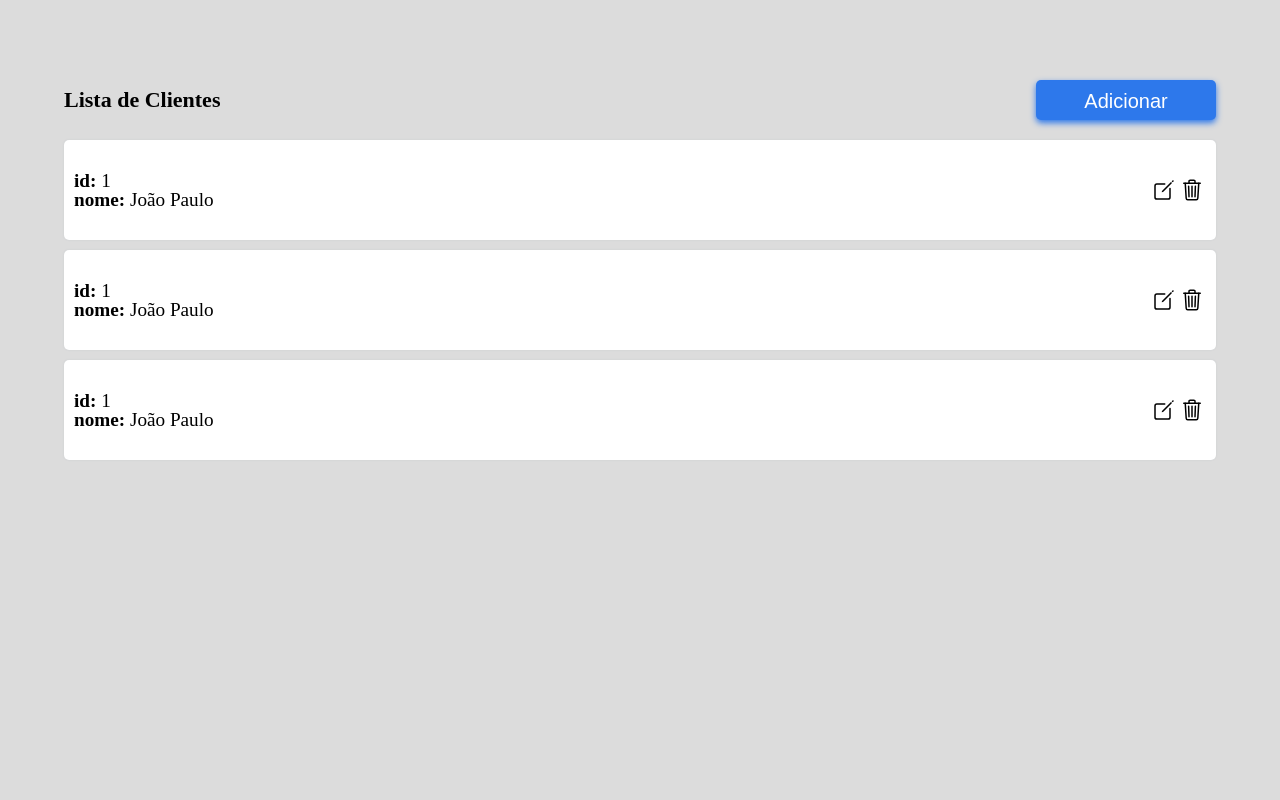
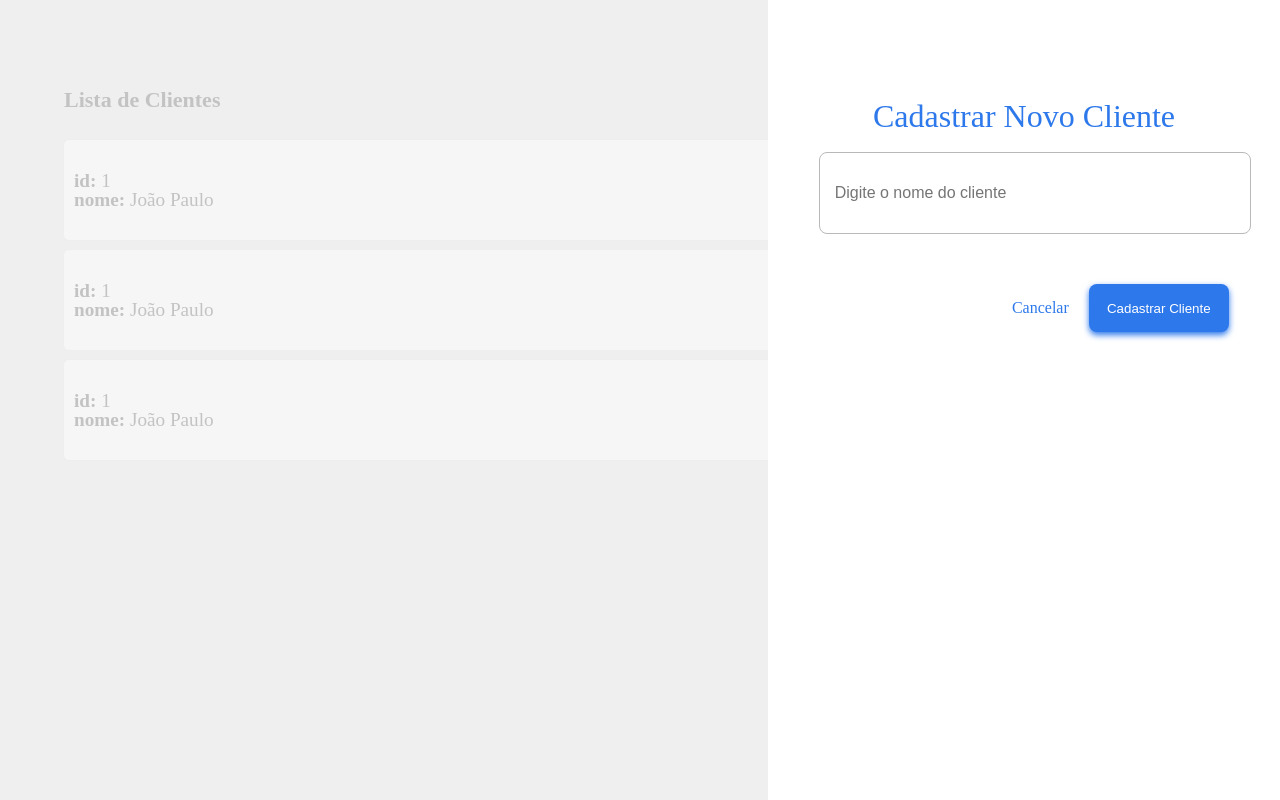
Before and after one commit to JpVargas0907/crud-cliente, a React (Create React App) app: page / in a window 1280 px wide. Both pictures are taken after a click on the button "Adicionar". Built offline with nearby package versions, Linux system fonts and the light colour scheme.

Commit message:
Funções para abrir e fechar as telas de adicionar e alterar o cliente implementadas.

```diff
--- a/src/App.js
+++ b/src/App.js
@@ -1,11 +1,15 @@
+import { useState } from "react";
 import AlterClientScreen from "./components/ClientsListScreen/AlterClientScreen";
 import ClientsListScreen from "./components/ClientsListScreen/ClientsListScreen";
 import RegisterNewClientScreen from "./components/ClientsListScreen/RegisterNewClientScreen";
 import UserContext from "./contexts/UserContext";
 
 function App() {
+  const [newClientScreenStatus, setNewClientScreenStatus] = useState(false);
+  const [alterScreenStatus, setAlterScreenStatus] = useState(false);
+
   return (
-    <UserContext.Provider>
+    <UserContext.Provider value={{newClientScreenStatus, setNewClientScreenStatus, alterScreenStatus, setAlterScreenStatus}}>
       <RegisterNewClientScreen />
       <ClientsListScreen/>
       <AlterClientScreen />
--- a/src/components/ClientsListScreen/AlterClientScreen.js
+++ b/src/components/ClientsListScreen/AlterClientScreen.js
@@ -1,8 +1,17 @@
 import styled from 'styled-components';
+import { useContext } from "react";
+import UserContext from "../../contexts/UserContext";
 
 export default function AlterClientScreen(){
+
+    const { alterScreenStatus, setAlterScreenStatus } = useContext(UserContext);
+
+    function closeAlterStatus(){
+        setAlterScreenStatus(false);
+    }
+
     return(
-        <Content>
+        <Content alterScreenStatus={alterScreenStatus}>
             <AlterClientForm>
                 <Titlle>Alterar o Nome do Cliente</Titlle>
                 <Form>
@@ -12,7 +21,7 @@ export default function AlterClientScreen(){
                     />
 
                     <div>
-                        <p>Cancelar</p>
+                        <p onClick={closeAlterStatus}>Cancelar</p>
                         <button>Confirmar Alteração</button>
                     </div>
                 </Form>
@@ -22,8 +31,7 @@ export default function AlterClientScreen(){
 }
 
 const Content = styled.div`
-    //display: ${props => props.newCardStatus ? "block" : "none"};
-    display: none;
+    display: ${props => props.alterScreenStatus ? "block" : "none"};
     top: 0px;
     position: fixed;
     height: 100vh;
--- a/src/components/ClientsListScreen/ClientContainer.js
+++ b/src/components/ClientsListScreen/ClientContainer.js
@@ -1,7 +1,15 @@
 import React from "react";
 import styled from "styled-components";
+import { useContext } from "react";
+import UserContext from "../../contexts/UserContext";
 
 export default function ClientContainer(){
+    const { setAlterScreenStatus } = useContext(UserContext);
+
+    function openAlterScreen(){
+        setAlterScreenStatus(true);
+    }
+
     return(
         <Container>
             <ClientInfo>
@@ -9,7 +17,7 @@ export default function ClientContainer(){
                 <p><b>nome:</b> João Paulo</p>
             </ClientInfo>
             <Buttons>
-                <ion-icon name="create-outline"></ion-icon>
+                <ion-icon onClick={openAlterScreen} name="create-outline"></ion-icon>
                 <ion-icon name="trash-outline"></ion-icon>
             </Buttons>
         </Container>
--- a/src/components/ClientsListScreen/ClientsListScreen.js
+++ b/src/components/ClientsListScreen/ClientsListScreen.js
@@ -1,19 +1,24 @@
 import styled from "styled-components";
-import ClientContainer from "./ClientContainer";
+import ClientContainer from "../../components/ClientsListScreen/ClientContainer";
+import { useContext } from "react";
+import UserContext from "../../contexts/UserContext";
 
 export default function ClientsListScreen(){
+
+    const { setNewClientScreenStatus } = useContext(UserContext);
+
     return(
         <>
             <Container>
                 <ClientsListContainer>
                     <ListContainerHeader>
                         <h1>Lista de Clientes</h1>
-                        <NewClientButton />
+                        <NewClientButton setNewClientScreenStatus={setNewClientScreenStatus}/>
                     </ListContainerHeader>
 
-                    <ClientContainer />
-                    <ClientContainer />
-                    <ClientContainer />
+                    <ClientContainer/>
+                    <ClientContainer/>
+                    <ClientContainer/>
                 </ClientsListContainer>
             </Container>
         </>
@@ -47,9 +52,16 @@ const ListContainerHeader = styled.div`
 `
 
 
-function NewClientButton(){
+function NewClientButton(props){
+
+    const { setNewClientScreenStatus} = props;
+
+    function openNewClientScreen(){
+        setNewClientScreenStatus(true);
+    }
+
     return(
-        <ButtonContainer>Adicionar</ButtonContainer>
+        <ButtonContainer onClick={openNewClientScreen}>Adicionar</ButtonContainer>
     )
 }
 
--- a/src/components/ClientsListScreen/RegisterNewClientScreen.js
+++ b/src/components/ClientsListScreen/RegisterNewClientScreen.js
@@ -1,8 +1,17 @@
 import styled from 'styled-components';
+import { useContext } from "react";
+import UserContext from "../../contexts/UserContext";
 
 export default function RegisterNewClientScreen(){
+
+    const { newClientScreenStatus, setNewClientScreenStatus } = useContext(UserContext);
+
+    function closeNewClientScreen(){
+        setNewClientScreenStatus(false);
+    }
+
     return(
-        <Content>
+        <Content newClientScreenStatus={newClientScreenStatus}>
             <NewClientForm>
                 <Titlle>Cadastrar Novo Cliente</Titlle>
                 <Form>
@@ -12,7 +21,7 @@ export default function RegisterNewClientScreen(){
                     />
 
                     <div>
-                        <p>Cancelar</p>
+                        <p onClick={closeNewClientScreen}>Cancelar</p>
                         <button>Cadastrar Cliente</button>
                     </div>
                 </Form>
@@ -22,8 +31,7 @@ export default function RegisterNewClientScreen(){
 }
 
 const Content = styled.div`
-    //display: ${props => props.newCardStatus ? "block" : "none"};
-    display: none;
+    display: ${props => props.newClientScreenStatus ? "block" : "none"};
     top: 0px;
     position: fixed;
     height: 100vh;
```
